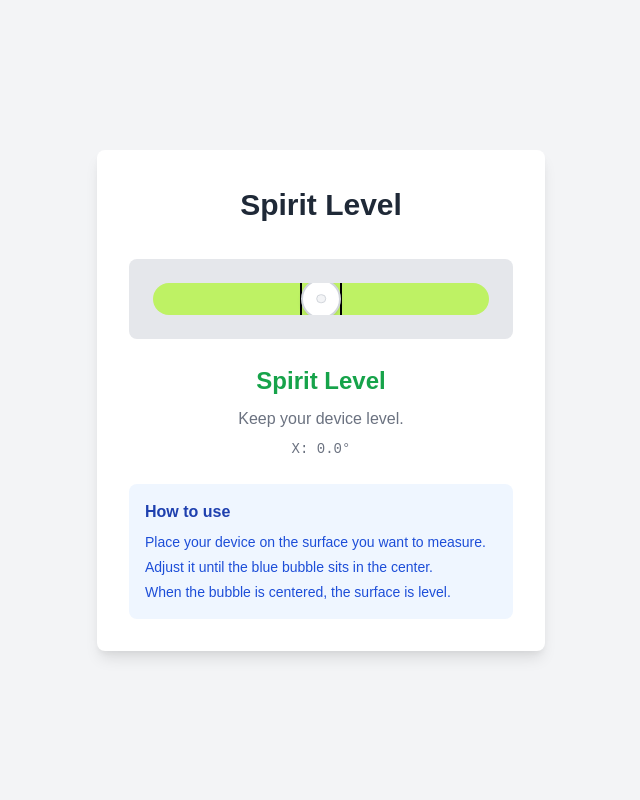
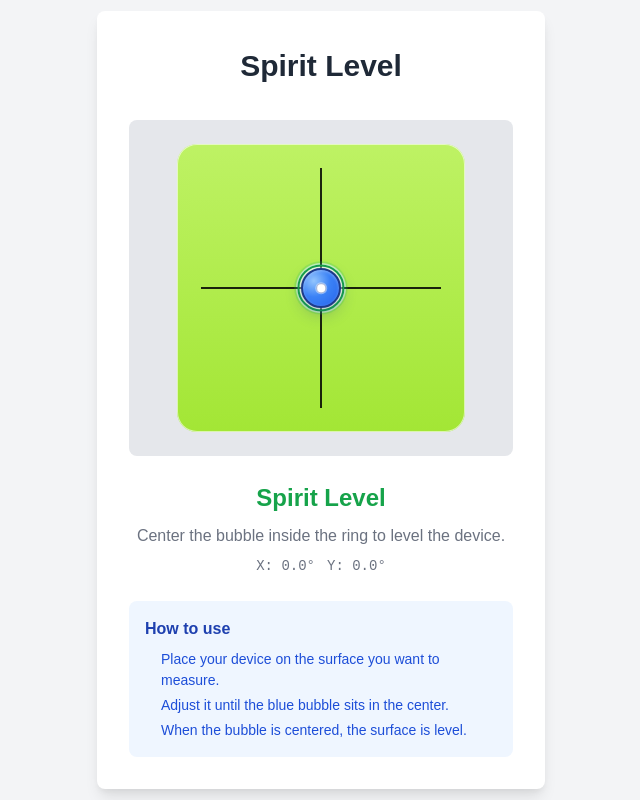
Before and after one commit to qja0707/SIMPLE, a Next.js app: page /en/spirit-level in a window 1280 px wide. Shown: the whole page, without its empty margins (319-959 px from the left). Built offline with nearby package versions, Linux system fonts and the light colour scheme.

Commit message:
feat: add y axis

```diff
--- a/messages/en.json
+++ b/messages/en.json
@@ -2,8 +2,9 @@
   "SpiritLevel": {
     "title": "Spirit Level",
     "status": "Spirit Level",
-    "description": "Keep your device level.",
+    "description": "Center the bubble inside the ring to level the device.",
     "tiltX": "X: {value}°",
+    "tiltY": "Y: {value}°",
     "instructionsTitle": "How to use",
     "instructions": [
       "Place your device on the surface you want to measure.",
--- a/messages/ko.json
+++ b/messages/ko.json
@@ -2,8 +2,9 @@
   "SpiritLevel": {
     "title": "수평계",
     "status": "수평계",
-    "description": "기기를 수평으로 유지하세요.",
+    "description": "기포를 가운데 원에 맞추면 수평입니다.",
     "tiltX": "X: {value}°",
+    "tiltY": "Y: {value}°",
     "instructionsTitle": "사용법",
     "instructions": [
       "기기를 측정할 표면에 올려놓으세요.",
--- a/src/app/[locale]/spirit-level/page.module.css
+++ b/src/app/[locale]/spirit-level/page.module.css
@@ -39,47 +39,80 @@
   border-radius: 0.5rem;
   padding: 1.5rem;
   position: relative;
+  display: flex;
+  justify-content: center;
 }
 
-.levelBar {
-  width: 100%;
-  height: 2rem;
-  background-color: #bef264;
-  border-radius: 9999px;
+.levelCross {
+  width: min(100%, 18rem);
+  aspect-ratio: 1;
   position: relative;
-  overflow: hidden;
+  border-radius: 1.25rem;
+  background:
+    radial-gradient(circle at center, rgba(255, 255, 255, 0.75) 0 12%, transparent 12.5%),
+    linear-gradient(180deg, #bef264 0%, #a3e635 100%);
+  box-shadow: inset 0 0 0 1px rgba(255, 255, 255, 0.6);
 }
 
-.verticalLine {
+.horizontalBar,
+.verticalBar {
   position: absolute;
   top: 50%;
   left: 50%;
-  width: 0.125rem;
-  height: 2.5rem;
   background-color: #000000;
   transform: translate(-50%, -50%);
   z-index: 1;
+  opacity: 0.85;
 }
 
-.verticalLineLeft {
-  transform: translate(-50%, -50%) translateX(calc(-1 * var(--line-spacing)));
+.horizontalBar {
+  width: calc(100% - 3rem);
+  height: 0.125rem;
 }
 
-.verticalLineRight {
-  transform: translate(-50%, -50%) translateX(var(--line-spacing));
+.verticalBar {
+  width: 0.125rem;
+  height: calc(100% - 3rem);
+}
+
+.targetRing {
+  position: absolute;
+  top: 50%;
+  left: 50%;
+  width: calc(var(--bubble-size) + 0.45rem);
+  height: calc(var(--bubble-size) + 0.45rem);
+  border: 0.125rem solid rgba(15, 23, 42, 0.5);
+  border-radius: 50%;
+  transform: translate(-50%, -50%);
+  z-index: 1;
+  transition:
+    border-color 120ms ease,
+    box-shadow 120ms ease,
+    background-color 120ms ease;
+}
+
+.targetRingActive {
+  border-color: #16a34a;
+  box-shadow:
+    0 0 0 0.2rem rgba(34, 197, 94, 0.22),
+    inset 0 0 0 0.08rem rgba(255, 255, 255, 0.45);
+  background-color: rgba(34, 197, 94, 0.08);
 }
 
 .bubble {
   position: absolute;
+  left: 50%;
   top: 50%;
-  left: 50%;
   width: var(--bubble-size);
   height: var(--bubble-size);
-  background-color: #ffffff;
+  background:
+    radial-gradient(circle at 30% 30%, #93c5fd 0%, #3b82f6 45%, #2563eb 100%);
   border-radius: 50%;
   transform: translate(-50%, -50%);
-  border: 2px solid #d1d5db;
-  box-shadow: 0 2px 4px rgba(0, 0, 0, 0.1);
+  border: 2px solid #1e3a8a;
+  box-shadow:
+    0 6px 16px rgba(30, 58, 138, 0.28),
+    inset 0 1px 3px rgba(255, 255, 255, 0.35);
   z-index: 2;
 }
 
@@ -89,14 +122,22 @@
   left: 50%;
   width: 0.6rem;
   height: 0.6rem;
-  background-color: #f3f4f6;
+  background-color: #ffffff;
   border-radius: 50%;
   transform: translate(-50%, -50%);
-  border: 1px solid #d1d5db;
+  border: 1px solid rgba(30, 58, 138, 0.35);
+  box-shadow: 0 0 0 1px rgba(255, 255, 255, 0.4);
 }
 
 .statusContainer {
   text-align: center;
+}
+
+.tiltValues {
+  display: flex;
+  justify-content: center;
+  gap: 0.75rem;
+  flex-wrap: wrap;
 }
 
 .statusText {
@@ -135,4 +176,5 @@
   display: flex;
   flex-direction: column;
   gap: 0.25rem;
+  padding-left: 1rem;
 }
--- a/src/app/[locale]/spirit-level/page.tsx
+++ b/src/app/[locale]/spirit-level/page.tsx
@@ -6,6 +6,7 @@ import styles from './page.module.css';
 
 const CENTER_POSITION = 50;
 const MAX_OFFSET = 50;
+const LEVEL_TOLERANCE = 0.2;
 
 export default function SpiritLevel() {
   const t = useTranslations('SpiritLevel');
@@ -30,11 +31,16 @@ export default function SpiritLevel() {
     };
   }, []);
 
-  const normalizedTilt = Math.max(-1, Math.min(1, tilt.x / 90));
-  const bubbleOffset = -Math.tanh(normalizedTilt * 6) * MAX_OFFSET;
+  const normalizedTiltX = Math.max(-1, Math.min(1, tilt.x / 90));
+  const normalizedTiltY = Math.max(-1, Math.min(1, tilt.y / 90));
+  const bubbleOffsetX = -Math.tanh(normalizedTiltX * 6) * MAX_OFFSET;
+  const bubbleOffsetY = -Math.tanh(normalizedTiltY * 6) * MAX_OFFSET;
+  const isCentered =
+    Math.abs(tilt.x) <= LEVEL_TOLERANCE && Math.abs(tilt.y) <= LEVEL_TOLERANCE;
 
   const bubbleStyle = {
-    left: `${CENTER_POSITION + bubbleOffset}%`,
+    left: `${CENTER_POSITION + bubbleOffsetX}%`,
+    top: `${CENTER_POSITION + bubbleOffsetY}%`,
     transform: 'translate(-50%, -50%)',
   };
 
@@ -45,12 +51,11 @@ export default function SpiritLevel() {
 
         <div className={styles.content}>
           <div className={styles.levelVisualization}>
-            <div className={styles.levelBar}>
+            <div className={styles.levelCross}>
+              <div className={styles.horizontalBar} />
+              <div className={styles.verticalBar} />
               <div
-                className={`${styles.verticalLine} ${styles.verticalLineLeft}`}
-              />
-              <div
-                className={`${styles.verticalLine} ${styles.verticalLineRight}`}
+                className={`${styles.targetRing} ${isCentered ? styles.targetRingActive : ''}`}
               />
 
               <div className={styles.bubble} style={bubbleStyle}>
@@ -62,8 +67,13 @@ export default function SpiritLevel() {
           <div className={styles.statusContainer}>
             <div className={styles.statusText}>{t('status')}</div>
             <p className={styles.description}>{t('description')}</p>
-            <div className={styles.tiltInfo}>
-              {t('tiltX', { value: tilt.x.toFixed(1) })}
+            <div className={styles.tiltValues}>
+              <div className={styles.tiltInfo}>
+                {t('tiltX', { value: tilt.x.toFixed(1) })}
+              </div>
+              <div className={styles.tiltInfo}>
+                {t('tiltY', { value: tilt.y.toFixed(1) })}
+              </div>
             </div>
           </div>
 
```
